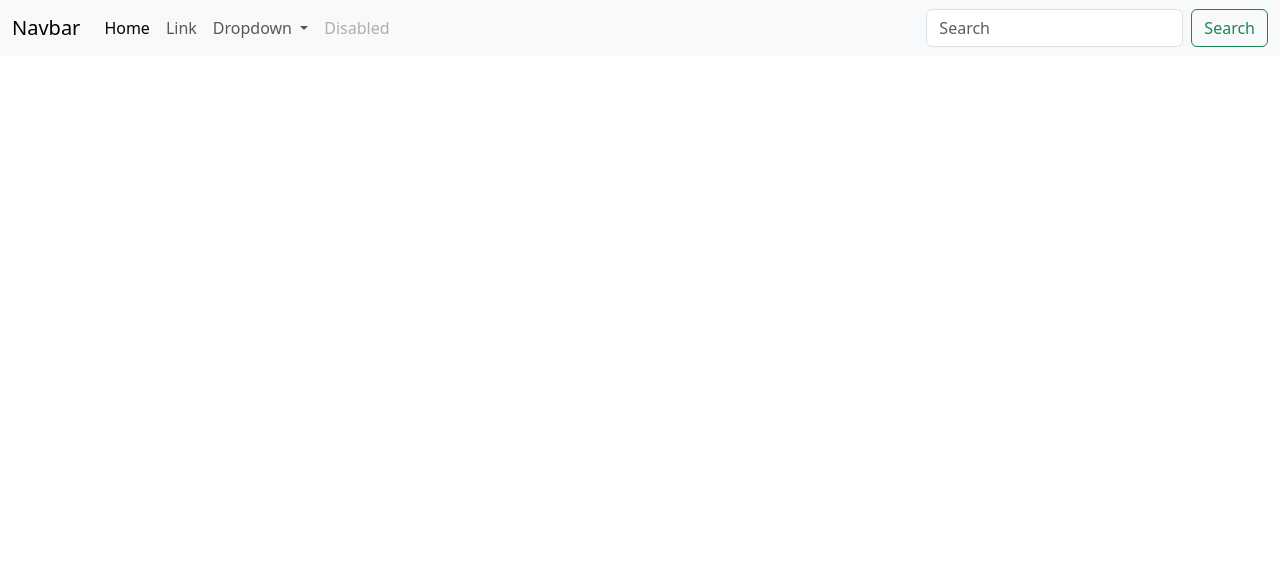
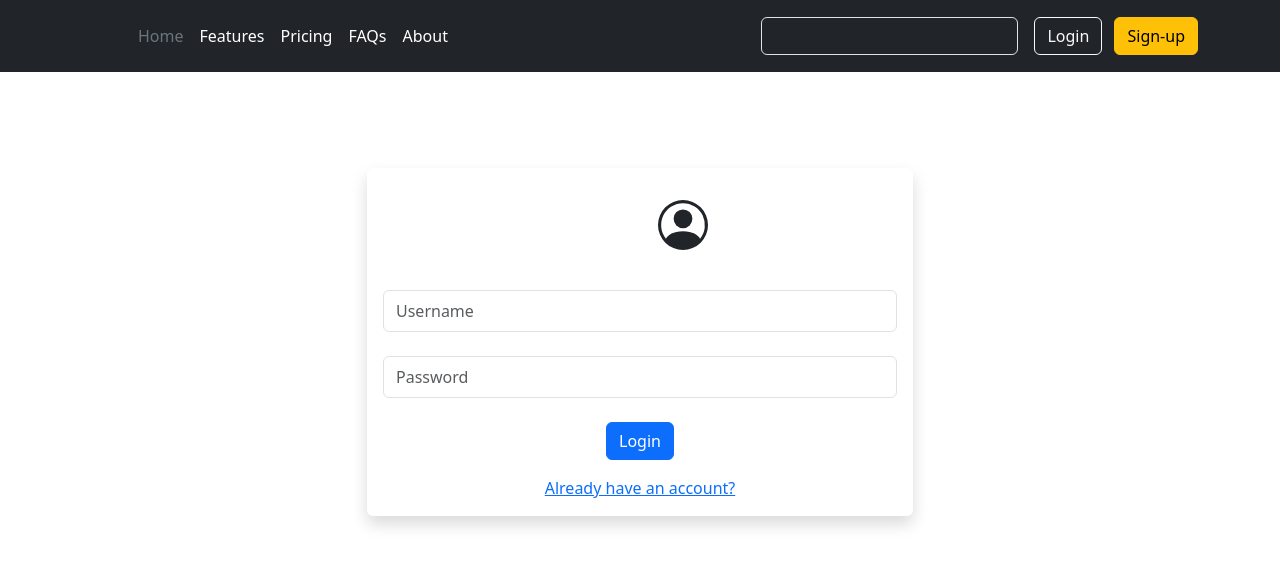
Before and after one commit to Thanathat26/web, a Flask app: page /Home in a window 1280 px wide. Shown: the top 566 px of the page. Run offline with Flask 3, Linux system fonts and the light colour scheme.

Commit message:
login setting+ css link

```diff
--- /dev/null
+++ b/css/custom.css
@@ -0,0 +1,13 @@
+html,
+body {
+  height: 100%;
+}
+
+.form-signin {
+  max-width: 330px;
+  padding: 1rem;
+}
+
+.form-signin .form-floating:focus-within {
+  z-index: 2;
+}
--- a/templates/login.html
+++ b/templates/login.html
@@ -4,42 +4,64 @@
     <meta charset="UTF-8">
     <meta name="viewport" content="width=device-width, initial-scale=1.0">
     <link href="https://cdn.jsdelivr.net/npm/bootstrap@5.3.2/dist/css/bootstrap.min.css" rel="stylesheet" integrity="sha384-T3c6CoIi6uLrA9TneNEoa7RxnatzjcDSCmG1MXxSR1GAsXEV/Dwwykc2MPK8M2HN" crossorigin="anonymous">
-
+    <link rel="stylesheet" href="css/custom.css">
     <title>Document</title>
 </head>
-<body>
-    <nav class="navbar navbar-expand-lg bg-body-tertiary">
-        <div class="container-fluid">
-          <a class="navbar-brand" href="#">Navbar</a>
-          <button class="navbar-toggler" type="button" data-bs-toggle="collapse" data-bs-target="#navbarSupportedContent" aria-controls="navbarSupportedContent" aria-expanded="false" aria-label="Toggle navigation">
-            <span class="navbar-toggler-icon"></span>
-          </button>
-          <div class="collapse navbar-collapse" id="navbarSupportedContent">
-            <ul class="navbar-nav me-auto mb-2 mb-lg-0">
-              <li class="nav-item">
-                <a class="nav-link active" aria-current="page" href="#">Home</a>
-              </li>
-              <li class="nav-item">
-                <a class="nav-link" href="#">Link</a>
-              </li>
-              <li class="nav-item dropdown">
-                <a class="nav-link dropdown-toggle" href="#" role="button" data-bs-toggle="dropdown" aria-expanded="false">
-                  Dropdown
+    <body>
+        <header class="p-3 text-bg-dark">
+            <div class="container">
+              <div class="d-flex flex-wrap align-items-center justify-content-center justify-content-lg-start">
+                <a href="/" class="d-flex align-items-center mb-2 mb-lg-0 text-white text-decoration-none">
+                  <svg class="bi me-2" width="40" height="32" role="img" aria-label="Bootstrap"><use xlink:href="#bootstrap"></use></svg>
                 </a>
-                <ul class="dropdown-menu">
-                  <li><a class="dropdown-item" href="#">Action</a></li>
-                  <li><a class="dropdown-item" href="#">Another action</a></li>
-                  <li><hr class="dropdown-divider"></li>
-                  <li><a class="dropdown-item" href="#">Something else here</a></li>
+
+                <ul class="nav col-12 col-lg-auto me-lg-auto mb-2 justify-content-center mb-md-0">
+                  <li><a href="#" class="nav-link px-2 text-secondary">Home</a></li>
+                  <li><a href="#" class="nav-link px-2 text-white">Features</a></li>
+                  <li><a href="#" class="nav-link px-2 text-white">Pricing</a></li>
+                  <li><a href="#" class="nav-link px-2 text-white">FAQs</a></li>
+                  <li><a href="#" class="nav-link px-2 text-white">About</a></li>
                 </ul>
-              </li>
-              <li class="nav-item">
-                <a class="nav-link disabled" aria-disabled="true">Disabled</a>
-              </li>
-            </ul>
-            <form class="d-flex" role="search">
-              <input class="form-control me-2" type="search" placeholder="Search" aria-label="Search">
-              <button class="btn btn-outline-success" type="submit">Search</button>
+
+                <form class="col-12 col-lg-auto mb-3 mb-lg-0 me-lg-3" role="search">
+                  <input type="search" class="form-control form-control-dark text-bg-dark" placeholder="Search..." aria-label="Search">
+                </form>
+
+                <div class="text-end">
+                  <button type="button" class="btn btn-outline-light me-2">Login</button>
+                  <button type="button" class="btn btn-warning">Sign-up</button>
+                </div>
+              </div>
+            </div>
+          </header>
+
+          <section>
+            <div class="container mt-5 pt-5">
+              <div class="row">
+                <div class="col-12 col-sm-7 col-md-6 m-auto">
+                  <div class="card border-0 shadow">
+                    <div class="card-body">
+                      <svg class="mx-auto my-3" xmlns="http://www.w3.org/2000/svg" width="600" height="50" fill="currentColor" class="bi bi-person-circle" viewBox="0 0 16 16">
+                        <path d="M11 6a3 3 0 1 1-6 0 3 3 0 0 1 6 0z" />
+                        <path fill-rule="evenodd" d="M0 8a8 8 0 1 1 16 0A8 8 0 0 1 0 8zm8-7a7 7 0 0 0-5.468 11.37C3.242 11.226 4.805 10 8 10s4.757 1.225 5.468 2.37A7 7 0 0 0 8 1z" />
+                      </svg>
+                      <form action="">
+                        <input type="text" name="" id="" class="form-control my-4 py-2" placeholder="Username" />
+                        <input type="text" name="" id="" class="form-control my-4 py-2" placeholder="Password" />
+                        <div class="text-center mt-3">
+                          <button class="btn btn-primary">Login</button>
+
+                          <p class="mt-3 mb-3 text-body-secondary"></p>
+                          <a href="register.php" class="register-link">Already have an account?</a>
+
+                        </div>
+                      </form>
+                    </div>
+                  </div>
+                </div>
+              </div>
+            </div>
+          </section>
             </form>
           </div>
         </div>
--- a/web.py
+++ b/web.py
@@ -2,11 +2,8 @@ from flask import Flask, render_template, request
 
 app = Flask(__name__)
 # กำหนด url แล้วดึงข้อมูล
-@app.route("/login", methods=['POST', 'GET'])
+@app.route("/login")
 def login():
-    if request.method == "POST":
-        form = request.form['msg']
-        print("Message: %s" % (form))
     return render_template("login.html")
 
 @app.route("/Home")
```
